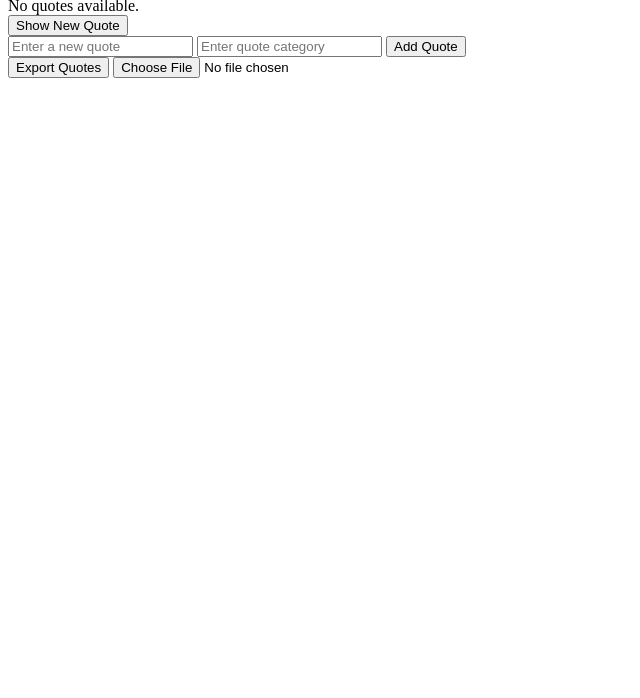
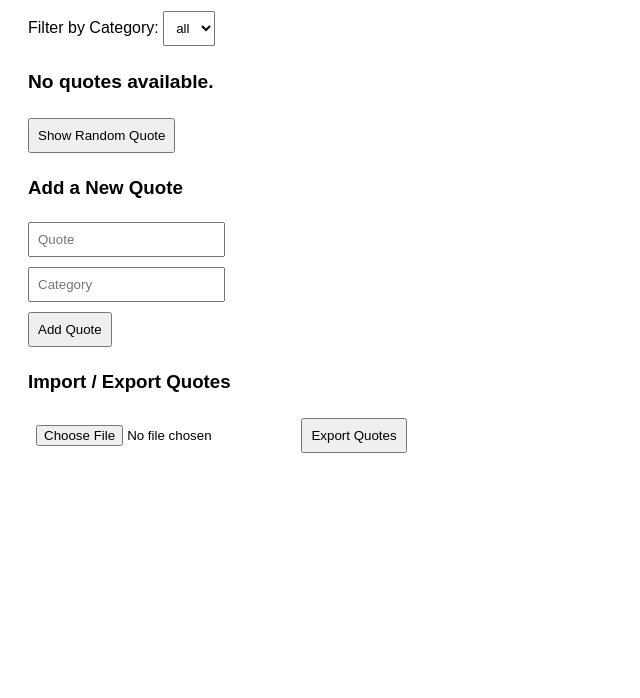
Before and after one commit to EkramTofik/alx_fe_javascript, a plain HTML site: page dom-manipulation/index.html in a window 1280 px wide. Shown: the part 102-800 px from the top of the page, without its empty margins (0-640 px from the left). Drawn offline with Linux system fonts and the light colour scheme.

Commit message:
Update index.html

```diff
--- a/dom-manipulation/index.html
+++ b/dom-manipulation/index.html
@@ -2,31 +2,60 @@
 <html lang="en">
 <head>
   <meta charset="UTF-8" />
-  <meta name="viewport" content="width=device-width, initial-scale=1.0" />
+  <meta name="viewport" content="width=device-width, initial-scale=1.0"/>
   <title>Dynamic Quote Generator</title>
+  <link rel="stylesheet" href="style.css" />
+  <style>
+    body {
+      font-family: Arial, sans-serif;
+      padding: 20px;
+    }
+    #notification {
+      display: none;
+      background: #f0f8ff;
+      padding: 10px;
+      margin: 10px 0;
+      border-left: 4px solid #007bff;
+      color: #333;
+    }
+    select, input, button {
+      margin: 5px 0;
+      padding: 8px;
+    }
+    #quoteDisplay {
+      margin: 20px 0;
+      font-size: 1.2em;
+      font-weight: bold;
+    }
+  </style>
 </head>
 <body>
+
   <h1>Dynamic Quote Generator</h1>
 
-  <div>
-    <select id="categoryFilter" onchange="filterQuotes()">
-      <option value="all">All Categories</option>
-    </select>
-  </div>
+  <!-- Notification Bar -->
+  <div id="notification"></div>
 
-  <div id="quoteDisplay"></div>
-  <button id="newQuote">Show New Quote</button>
+  <!-- Category Filter Dropdown -->
+  <label for="categoryFilter">Filter by Category:</label>
+  <select id="categoryFilter" onchange="filterQuotes()">
+    <option value="all">All Categories</option>
+  </select>
 
-  <div>
-    <input id="newQuoteText" type="text" placeholder="Enter a new quote" />
-    <input id="newQuoteCategory" type="text" placeholder="Enter quote category" />
-    <button onclick="addQuote()">Add Quote</button>
-  </div>
+  <!-- Quote Display Section -->
+  <div id="quoteDisplay">Loading quote...</div>
+  <button onclick="displayRandomQuote()">Show Random Quote</button>
 
-  <div>
-    <button onclick="exportToJsonFile()">Export Quotes</button>
-    <input type="file" id="importFile" accept=".json" onchange="importFromJsonFile(event)" />
-  </div>
+  <!-- Add New Quote Section -->
+  <h3>Add a New Quote</h3>
+  <input type="text" id="quoteText" placeholder="Quote" /><br />
+  <input type="text" id="quoteCategory" placeholder="Category" /><br />
+  <button onclick="addQuote()">Add Quote</button>
+
+  <!-- Import / Export Section -->
+  <h3>Import / Export Quotes</h3>
+  <input type="file" id="importFile" accept=".json" onchange="importFromJsonFile(event)" />
+  <button onclick="exportToJsonFile()">Export Quotes</button>
 
   <script src="script.js"></script>
 </body>
```
